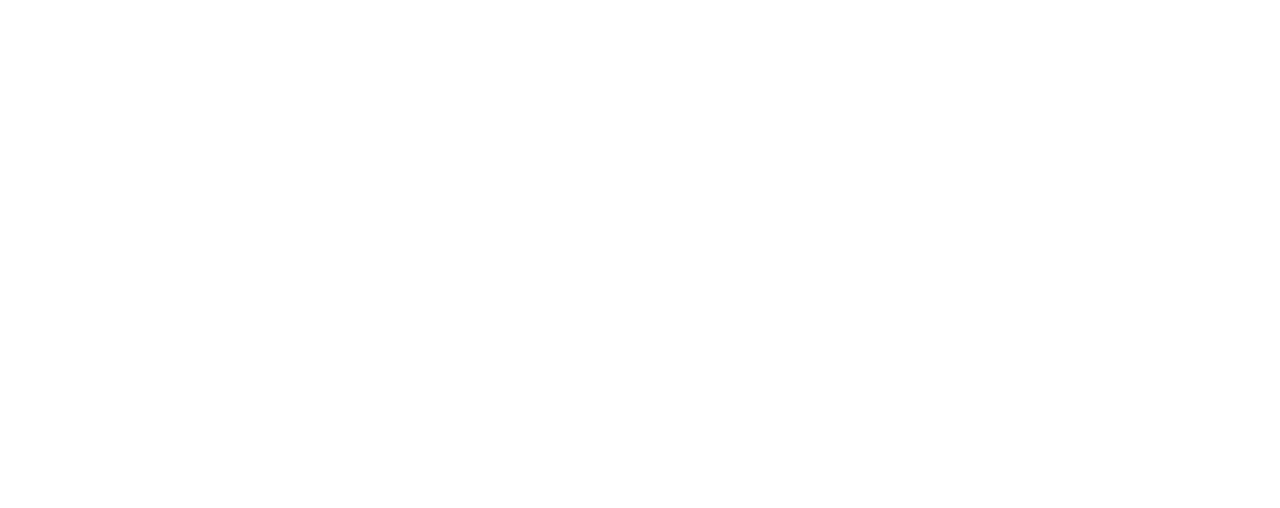
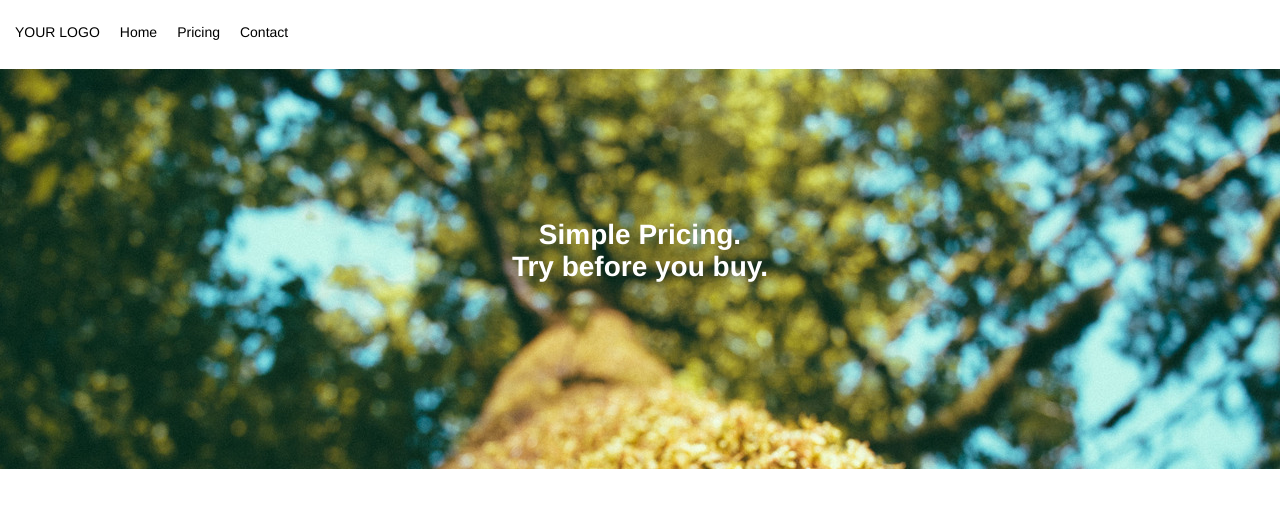
Before and after one commit to jaimariev/weekend, a plain HTML site: page index.html in a window 1280 px wide. Drawn offline with nearby package versions, Linux system fonts and the light colour scheme.

Commit message:
adding more info

```diff
--- a/index.html
+++ b/index.html
@@ -2,9 +2,23 @@
 <html lang="en">
 <head>
 	<meta charset="UTF-8">
-	<title>Document</title>
+	<title>New Page</title>
+	<link rel="stylesheet" href="normalize.css" />
+	<link rel="stylesheet" href="main.css" />
 </head>
 <body>
-
+	<div class="nav">
+		<ul class="menu">
+			<li>YOUR LOGO</li>
+			<li>Home</li>
+			<li>Pricing</li>
+			<li>Contact</li>
+		</ul>
+	</div>
+	<div class="image">
+		<div class="container">
+			<h1>Simple Pricing. <br />Try before you buy.</h1>
+		</div>
+	</div>
 </body>
 </html>
--- a/main.css
+++ b/main.css
@@ -1,6 +1,34 @@
-html {
-  box-sizing: border-box;
+html{
+	font-family: helvetica;
+	font-size: 14px;
 }
-*, *:before, *:after {
-  box-sizing: inherit;
+.menu:after{
+	content:"";
+	display:block;
+	clear:both;
 }
+.menu li{
+	float:left;
+	display: inline;
+	list-style: none;
+	padding: 0px;
+	margin: 10px;
+}
+
+ul{
+	padding-left:5px;
+}
+
+.image {
+	background:url(images/background.jpg) no-repeat;
+	height: 400px;
+	color:white;
+	bottom: 200px;
+}
+h1{
+	text-align: center;
+	display: block;
+	position: relative;
+	top: 150px;
+	font-style: normal;
+}
```
Also changed, not shown: images/background.jpg (added), 2 other files.
